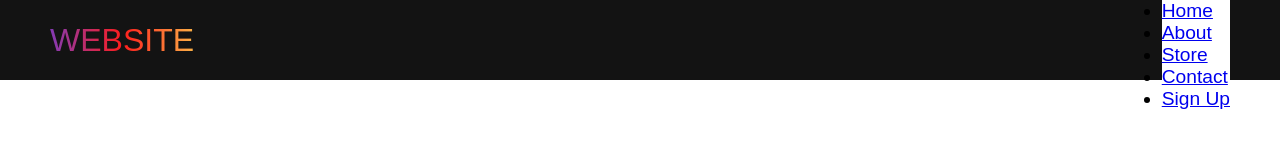
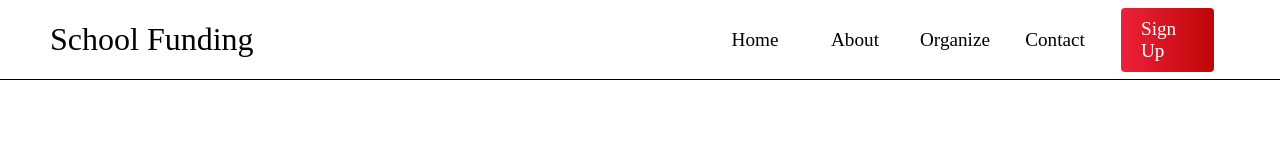
Before and after one commit to blakedmiller/Javascript-Pracitce, a plain HTML site: page index.html in a window 1280 px wide. Drawn offline with Linux system fonts and the light colour scheme.

Commit message:
Changed font and colors, made the website a school funding website

```diff
--- a/index.html
+++ b/index.html
@@ -4,14 +4,14 @@
     <meta charset="UTF-8">
     <meta http-equiv="X-UA-Compatible" content="IE=edge">
     <meta name="viewport" content="width=device-width, initial-scale=1.0">
-    <title>Scroll Website</title>
+    <title>Organize for Education</title>
     <link rel="stylesheet" href="styles.css">
 </head>
 <body>
 <!-- Navbar Section -->
 <nav class="navbar">
     <div class="navbar__container">
-        <a href="#home" id="navbar__logo">WEBSITE</a>
+        <a href="#home" id="navbar__logo">School Funding</a>
         <div class="navbar__toggle" id="mobile-menu">
             <span class="bar"></span>
             <span class="bar"></span>
@@ -19,19 +19,19 @@
         </div>
         <ul class="navbar__menu">
             <li class="navbar__item">
-                <a href="#home" class="navbar__item" id="home-page">Home</a>
+                <a href="#home" class="navbar__links" id="home-page">Home</a>
             </li>
             <li class="navbar__item">
-                <a href="#about" class="navbar__item" id="about-page">About</a>
+                <a href="#about" class="navbar__links" id="about-page">About</a>
             </li>
             <li class="navbar__item">
-                <a href="#store" class="navbar__item" id="store-page">Store</a>
+                <a href="#organize" class="navbar__links" id="organize-page">Organize</a>
             </li>
             <li class="navbar__item">
-                <a href="#contact" class="navbar__item" id="contact-page">Contact</a>
+                <a href="#contact" class="navbar__links" id="contact-page">Contact</a>
             </li>
             <li class="navbar__btn">
-                <a href="#sign-up" class="button" id="signup">Sign Up</a>
+                <a href="#sign-up" class="button" id="sign-up">Sign Up</a>
             </li>
         </ul>
     </div>
--- a/styles.css
+++ b/styles.css
@@ -2,12 +2,12 @@
         box-sizing: border-box;
         margin: 0;
         padding: 0;
-        font-family: 'Kumbh Sans', sans-serif;
+        font-family: 'Didot', serif;
         scroll-behavior: smooth;
     }
 
     .navbar {
-        background: #131313;
+        background: #fff;
         height: 80px;
         display: flex;
         justify-content: center;
@@ -25,23 +25,61 @@
         z-index: 1;
         width: 100%;
         max-width: 1300px;
+        border-bottom: 1px solid black;
         margin: 0 auto;
         padding: 0 50px;
     }
 
     #navbar__logo {
         display: flex;
-        background-image: linear-gradient(90deg, rgba(131,58,180,1) 0%, rgba(253,29,29,1) 50%, rgba(252,176,69,1) 100%);
         align-self: center;
-        background-size: 100%;
-        background-clip: text;
-        -webkit-background-clip: text;
-        color: transparent;
+        color: #000;
         cursor: pointer;
-        text-decoration: transparent;
+        text-decoration: none;
         font-size: 2rem;
     }
 
-    .navbar__item {
-        background-color: white;
+    .navbar__menu {
+        display: flex;
+        align-items: center;
+        list-style: none;
+        background-color: #fff;
     }
+
+    .navbar__item   {
+        height: 80px;
+    }
+
+    .navbar__links {
+        color: #000;
+        display: flex;
+        align-items: center;
+        justify-content: center;
+        width: 100px;
+        text-decoration: none;
+        height: 100%;
+    }
+
+    .navbar__btn {
+        display: flex;
+        justify-content: center;
+        align-items: center;
+        padding: 0 1rem;
+        width: 125px;
+    }
+
+    .button {
+        display: flex;
+        justify-content: center;
+        align-items: center;
+        text-decoration: none;
+        padding: 10px 20px;
+        height: 100%;
+        width: 125px;
+        border: none;
+        border-radius: 4px;
+        background: #ED213A;  /* fallback for old browsers */
+        background: -webkit-linear-gradient(to right, #ED213A, #be0606);  /* Chrome 10-25, Safari 5.1-6 */
+        background: linear-gradient(to right, #ED213A, #be0606); /* W3C, IE 10+/ Edge, Firefox 16+, Chrome 26+, Opera 12+, Safari 7+ */
+        color: white;
+    }
```
